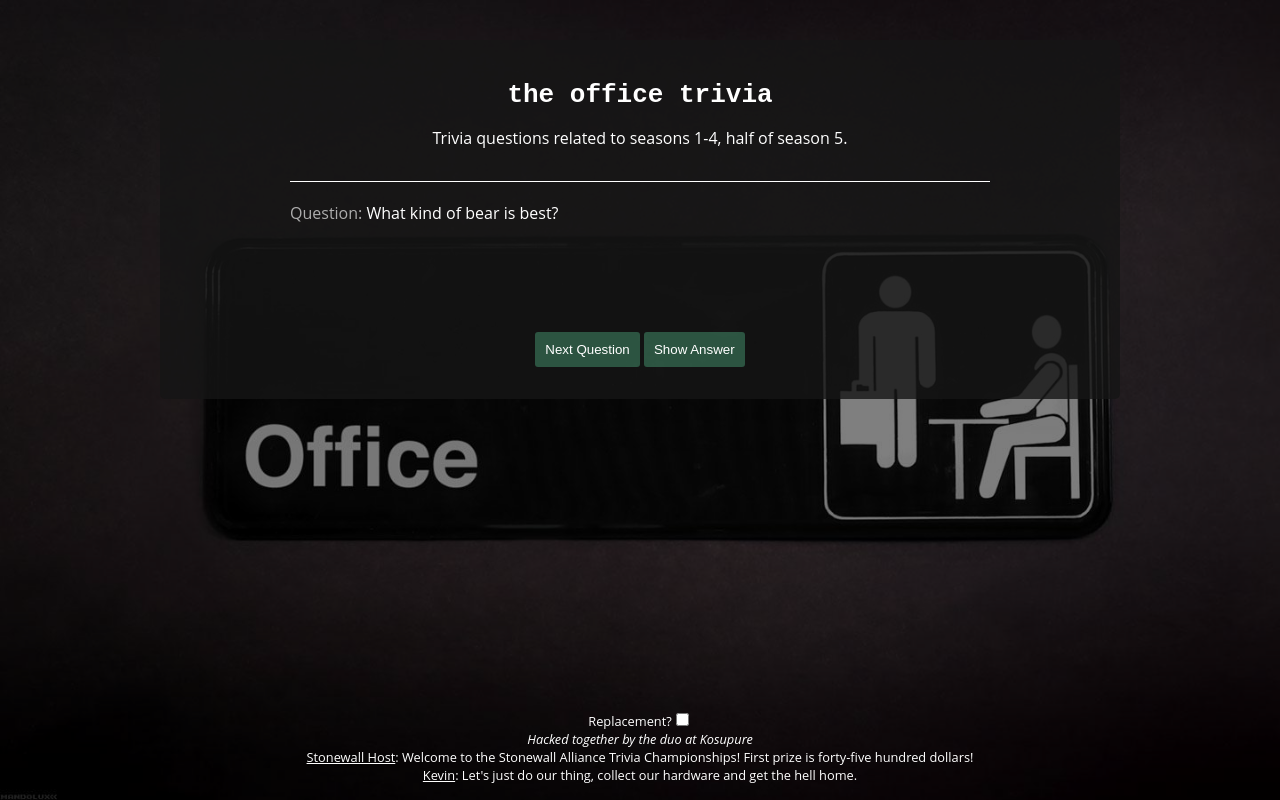
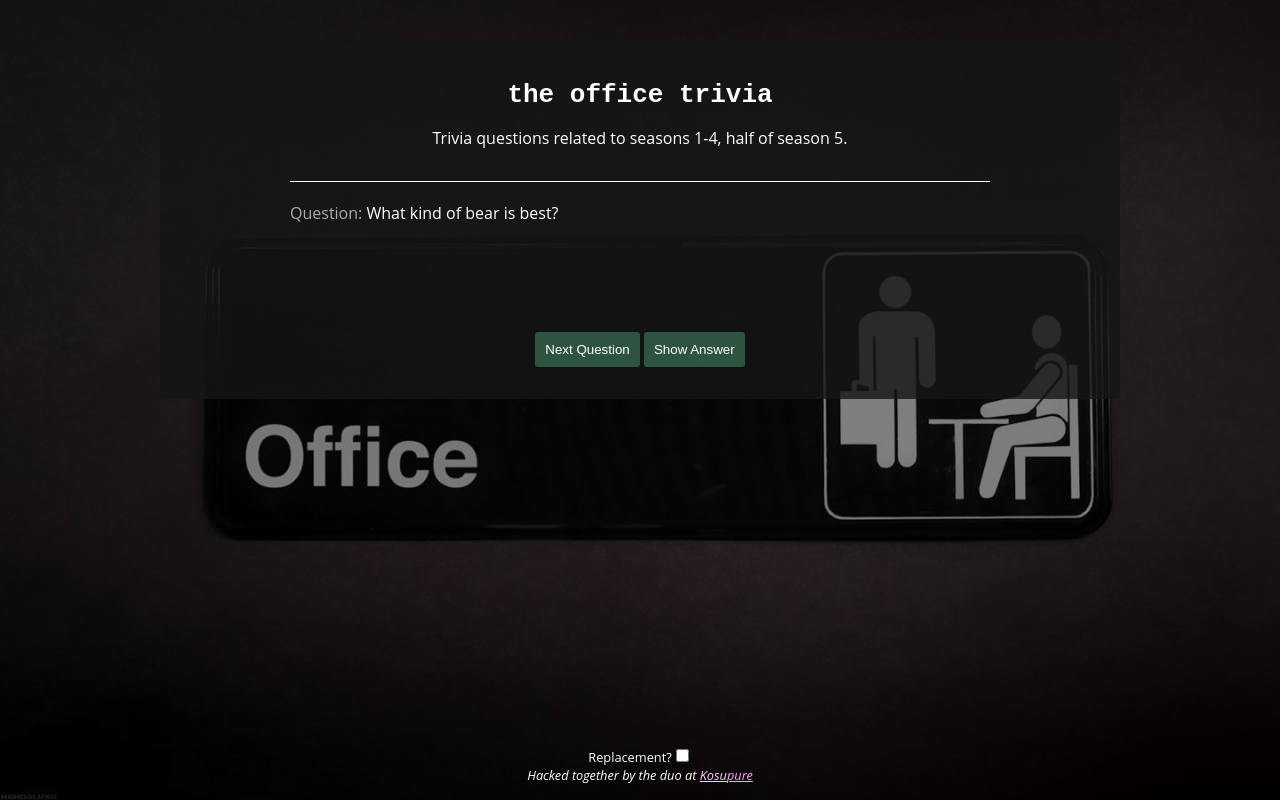
Before and after one commit to nhaglind/office-trivia, a plain HTML site: page index.html in a window 1280 px wide. Drawn offline with Linux system fonts and the light colour scheme.

Commit message:
Remove footer to make room for smaller devices

```diff
--- a/index.html
+++ b/index.html
@@ -19,6 +19,6 @@
     <button onclick="swapQuestion()">Next Question</button>
     <button onclick="showAnswer()">Show Answer</button>
   </div>
-  <div class="footer">Replacement?<input type="checkbox" onclick="replacement=!replacement"><br><em>Hacked together by the duo at Kosupure</em><br><a href="https://github.com/nhaglind">Stonewall Host</a>: Welcome to the Stonewall Alliance Trivia Championships! First prize is forty-five hundred dollars! <br /><a href="https://github.com/travispanneck">Kevin</a>: Let's just do our thing, collect our hardware and get the hell home.</div>
+  <div class="footer">Replacement?<input type="checkbox" onclick="replacement=!replacement"><br><em>Hacked together by the duo at <a class="kosu" href="https://github.com/nhaglind">Kosu</a><a class="pure" href="https://github.com/travispanneck">pure</a></em></div>
 </body>
 </html>
--- a/style.css
+++ b/style.css
@@ -60,6 +60,13 @@
   color: #adadad;
 }
 
+.kosu {
+  color: #ffccfd;
+}
+
+.pure {
+  color: #fd9dff;
+}
 button {
   background: rgba(78, 169, 125, 0.44);
   color: white;
```
